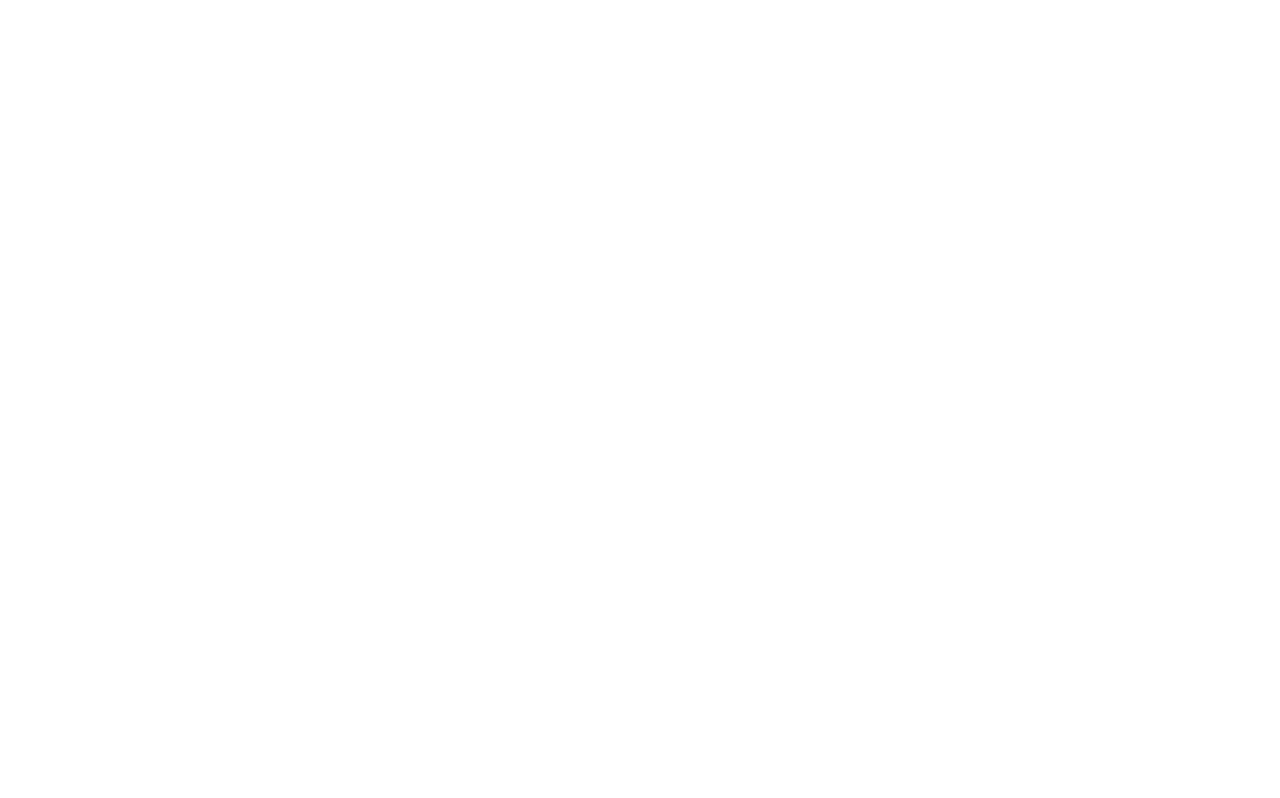
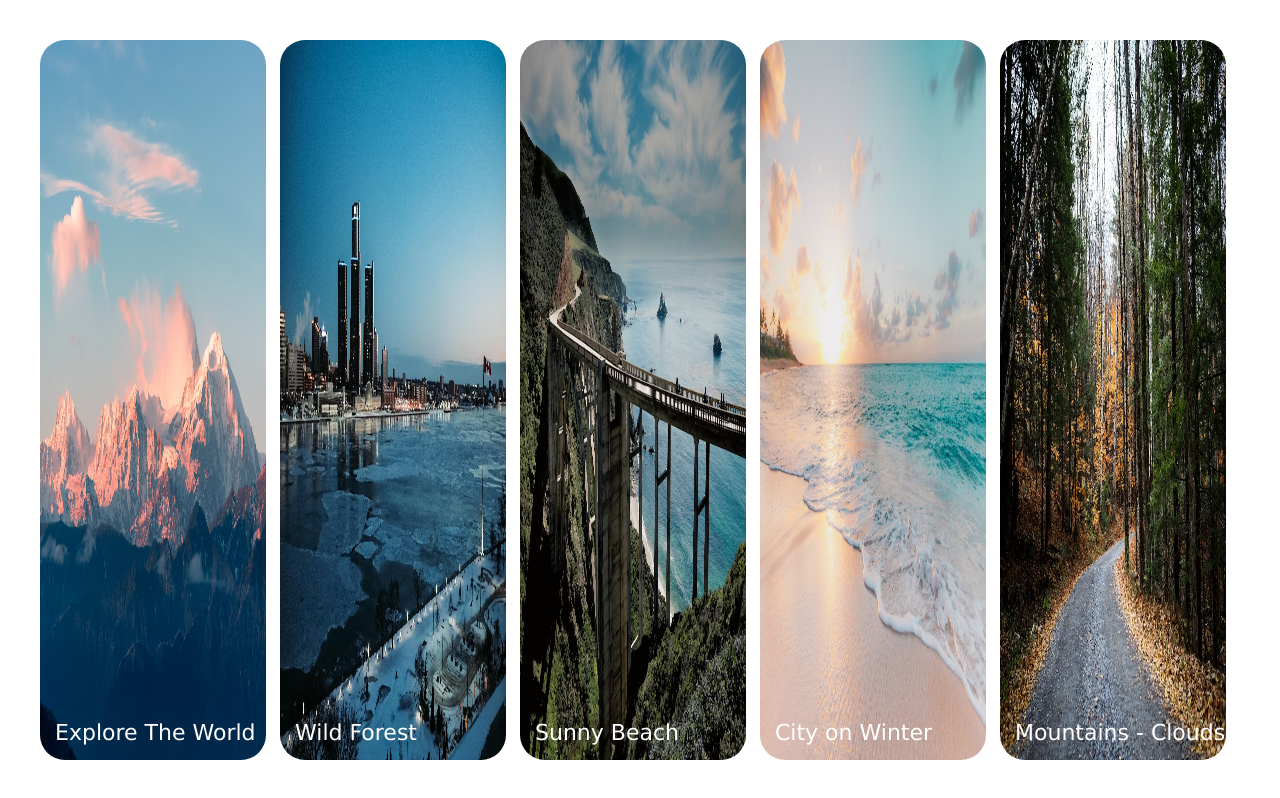
Before and after one commit to baharshafaei/expanding-cards, a website: page index.html in a window 1280 px wide. Drawn offline with Linux system fonts and the light colour scheme.

Commit message:
create the expanding cards using hover with pure CSS

```diff
--- a/index.html
+++ b/index.html
@@ -3,7 +3,31 @@
   <head>
     <meta charset="UTF-8" />
     <meta name="viewport" content="width=device-width, initial-scale=1.0" />
+    <link rel="stylesheet" href="style.css" />
     <title>Expanding Cards</title>
   </head>
-  <body></body>
+  <body>
+    <div class="container">
+      <div class="clicked">
+        <img src="/assets/1.png" alt="" tabindex="1" />
+        <p class="card-title">Explore The World</p>
+      </div>
+      <div class="clicked">
+        <img src="/assets/2.png" alt="" />
+        <p class="card-title">Wild Forest</p>
+      </div>
+      <div class="clicked">
+        <img src="/assets/3.png" alt="" />
+        <p class="card-title">Sunny Beach</p>
+      </div>
+      <div class="clicked">
+        <img src="/assets/4.png" alt="" />
+        <p class="card-title">City on Winter</p>
+      </div>
+      <div class="clicked">
+        <img src="/assets/5.png" alt="" />
+        <p class="card-title">Mountains - Clouds</p>
+      </div>
+    </div>
+  </body>
 </html>
--- /dev/null
+++ b/style.css
@@ -0,0 +1,42 @@
+* {
+  box-sizing: border-box;
+}
+
+body {
+  margin: 0;
+  height: 100vh;
+  padding: 40px;
+}
+.container {
+  display: flex;
+  height: 100%;
+}
+img {
+  display: flex;
+  width: 94%;
+  height: 100%;
+  border-radius: 25px;
+}
+
+.clicked {
+  flex: 1;
+  align-items: center;
+  justify-content: center;
+
+  position: relative;
+}
+
+.clicked:hover {
+  flex: 10;
+  transition: all 2s;
+}
+
+.card-title {
+  position: absolute;
+  left: 15px;
+  bottom: 15px;
+  color: #fff;
+  font-family: Verdana, Geneva, Tahoma, sans-serif;
+  font-size: 22px;
+  margin: 0;
+}
```
